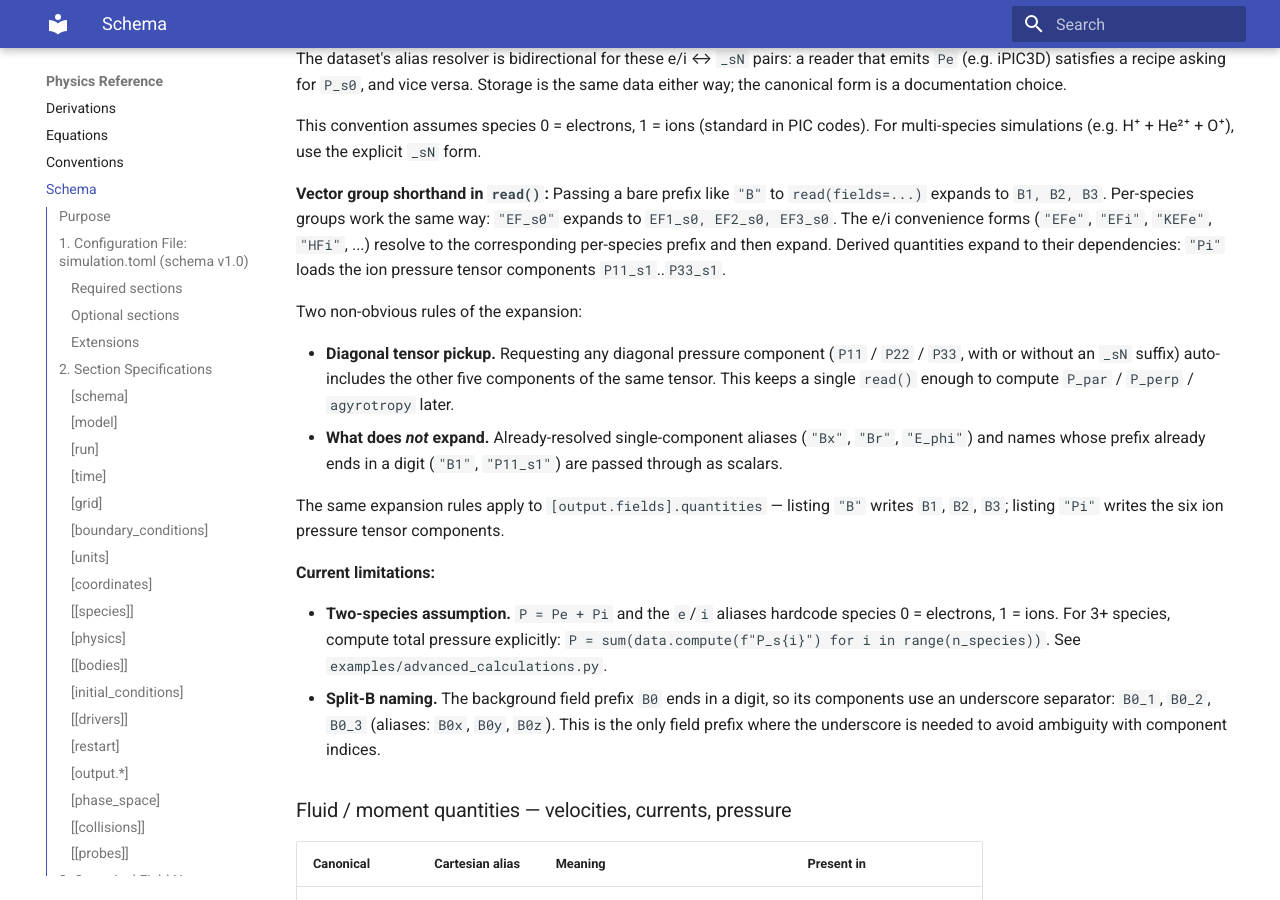
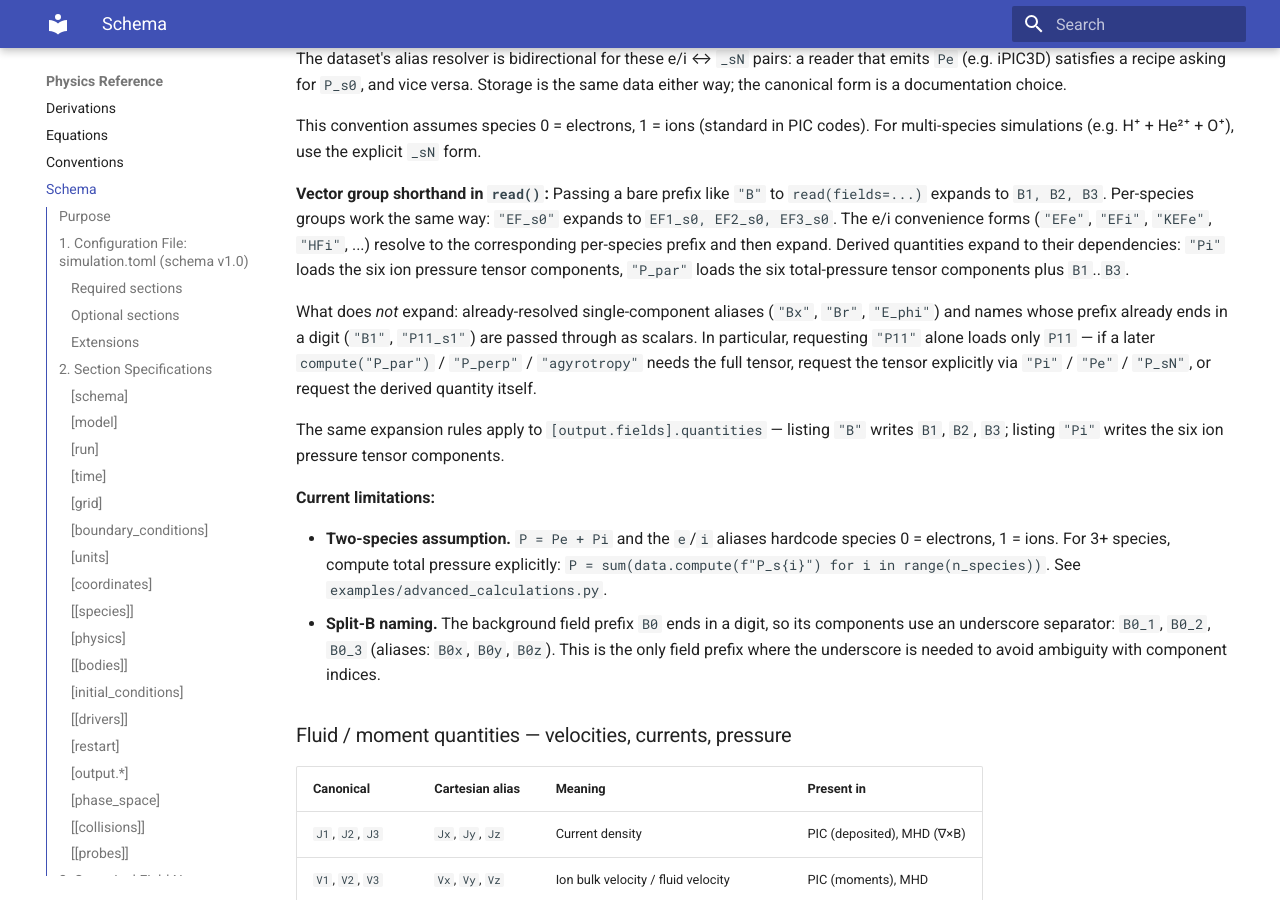
Before and after one commit to rusaitis/pypic, an MkDocs documentation site: the page built from docs/schema.md, in a window 1280 px wide and 900 px high, scrolled down 17280 px. Built offline with MkDocs 1.6.1 and Material for MkDocs 9.7.7, drawn with Linux system fonts in a browser that asks for light colours.

Commit message:
refactor: drop diagonal-tensor pickup magic in read(fields=...)
Requesting "P11" (or any single diagonal component) used to silently
fan out to all six tensor components so a later compute("P_par")
would just work. That violates "fail loud on selection mismatches" —
the user asked for one array and got six, with no way to opt out.

field_dependencies() already handles the legitimate case: ask for
"Pi"/"Pe"/"P_sN" or "P_par"/"P_perp"/"agyrotropy" and the recipe
graph pulls every tensor component automatically. The pickup was
redundant and only kicked in when the user under-specified.

Asking for "P11" alone now loads exactly P11. compute("P_par")
afterwards raises KeyError, pointing the user at the explicit form.

Assisted-by: Claude Opus 4.7 (1M context)

```diff
--- a/docs/schema.md
+++ b/docs/schema.md
@@ -915,20 +915,17 @@ groups work the same way: `"EF_s0"` expands to
 `EF1_s0, EF2_s0, EF3_s0`. The e/i convenience forms (`"EFe"`,
 `"EFi"`, `"KEFe"`, `"HFi"`, ...) resolve to the corresponding
 per-species prefix and then expand. Derived quantities expand to
-their dependencies: `"Pi"` loads the ion pressure tensor components
-`P11_s1`..`P33_s1`.
+their dependencies: `"Pi"` loads the six ion pressure tensor
+components, `"P_par"` loads the six total-pressure tensor
+components plus `B1`..`B3`.
 
-Two non-obvious rules of the expansion:
-
-- **Diagonal tensor pickup.** Requesting any diagonal pressure
-  component (`P11` / `P22` / `P33`, with or without an `_sN`
-  suffix) auto-includes the other five components of the same
-  tensor. This keeps a single `read()` enough to compute
-  `P_par` / `P_perp` / `agyrotropy` later.
-- **What does *not* expand.** Already-resolved single-component
-  aliases (`"Bx"`, `"Br"`, `"E_phi"`) and names whose prefix
-  already ends in a digit (`"B1"`, `"P11_s1"`) are passed through
-  as scalars.
+What does *not* expand: already-resolved single-component aliases
+(`"Bx"`, `"Br"`, `"E_phi"`) and names whose prefix already ends in
+a digit (`"B1"`, `"P11_s1"`) are passed through as scalars. In
+particular, requesting `"P11"` alone loads only `P11` — if a later
+`compute("P_par")` / `"P_perp"` / `"agyrotropy"` needs the full
+tensor, request the tensor explicitly via `"Pi"` / `"Pe"` /
+`"P_sN"`, or request the derived quantity itself.
 
 The same expansion rules apply to `[output.fields].quantities` —
 listing `"B"` writes `B1`, `B2`, `B3`; listing `"Pi"` writes the six
```
Also changed, not shown: 1 other file.
